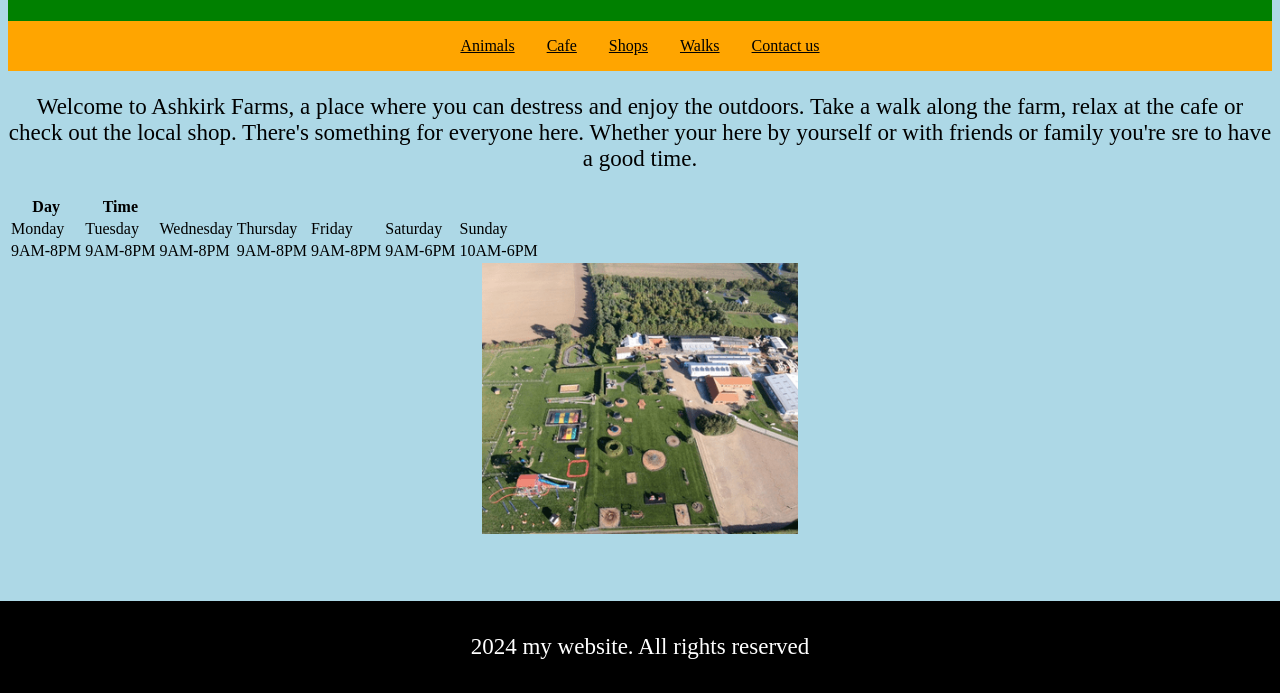
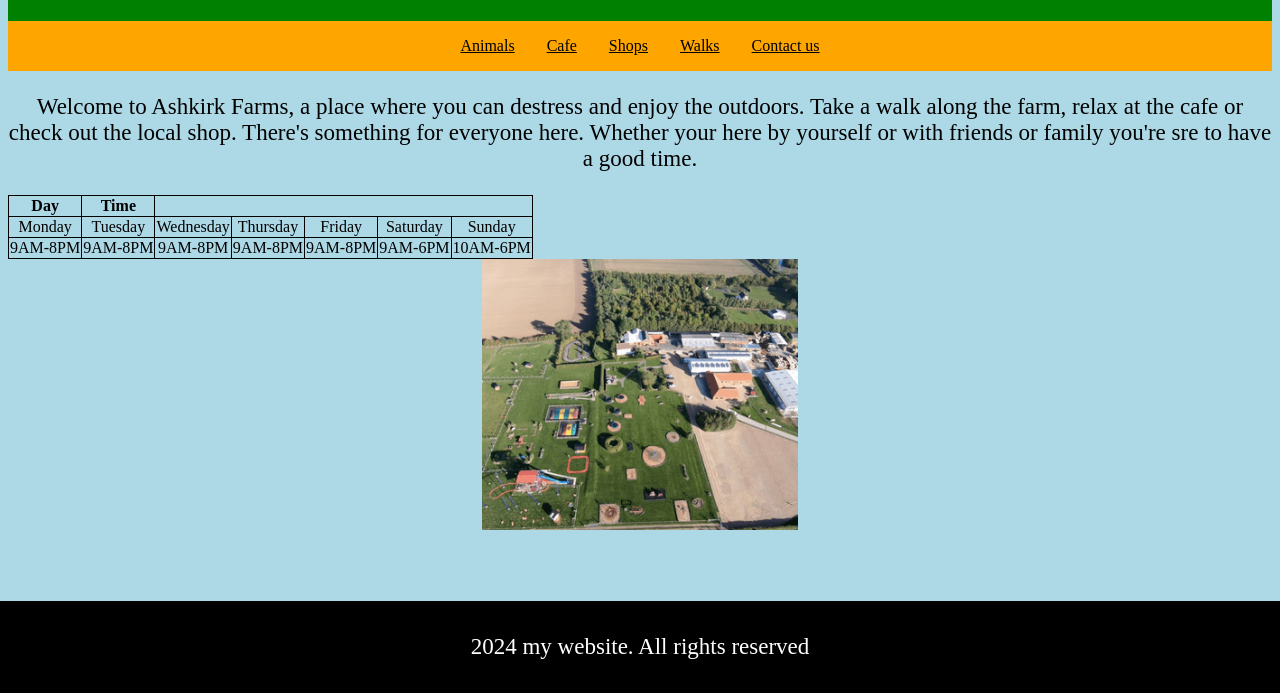
Before and after one commit to Dub6785/Farm, a plain HTML site: page index.html in a window 1280 px wide. Shown: the part 107-800 px from the top of the page. Drawn offline with Linux system fonts and the light colour scheme.

Commit message:
Update main.css

```diff
--- a/css/main.css
+++ b/css/main.css
@@ -56,3 +56,9 @@ text-align: center;
 padding:10px 0px;
 width:100%;
 }
+
+table, th, td {
+     border: 1px solid black;
+     border-collapse: collapse;
+     text-align: center;
+}
```
